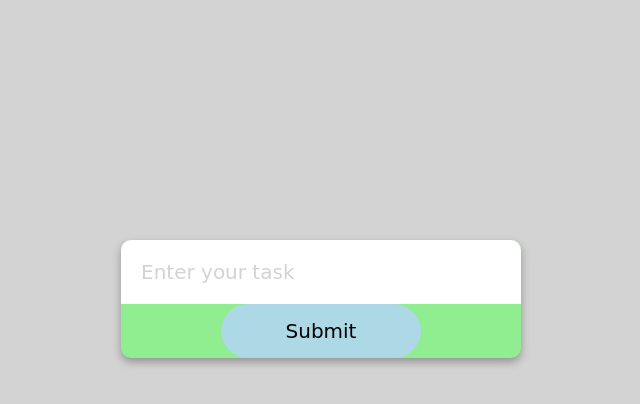
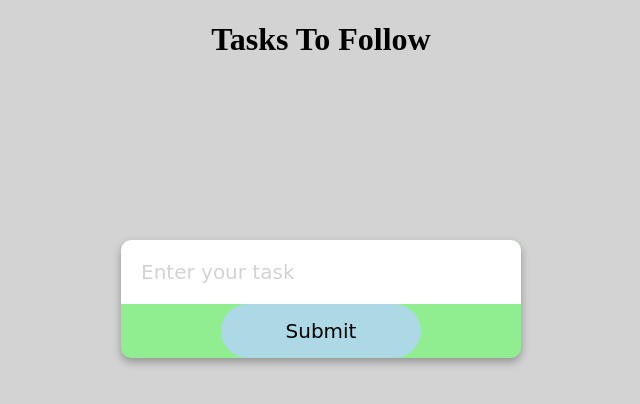
Before and after one commit to EdyDaSilva/p2, a plain HTML site: page index.html in a window 1280 px wide. Shown: the whole page, without its empty margins (319-959 px from the left). Drawn offline with Linux system fonts and the light colour scheme.

Commit message:
h1 and github link

```diff
--- a/index.html
+++ b/index.html
@@ -15,6 +15,7 @@
     <link rel="stylesheet" href="style.css" />
   </head>
   <body>
+    <h1>Tasks To Follow</h1>
     <form class="form">
       <input
         type="text"
```
Also changed, not shown: 1 other file.
